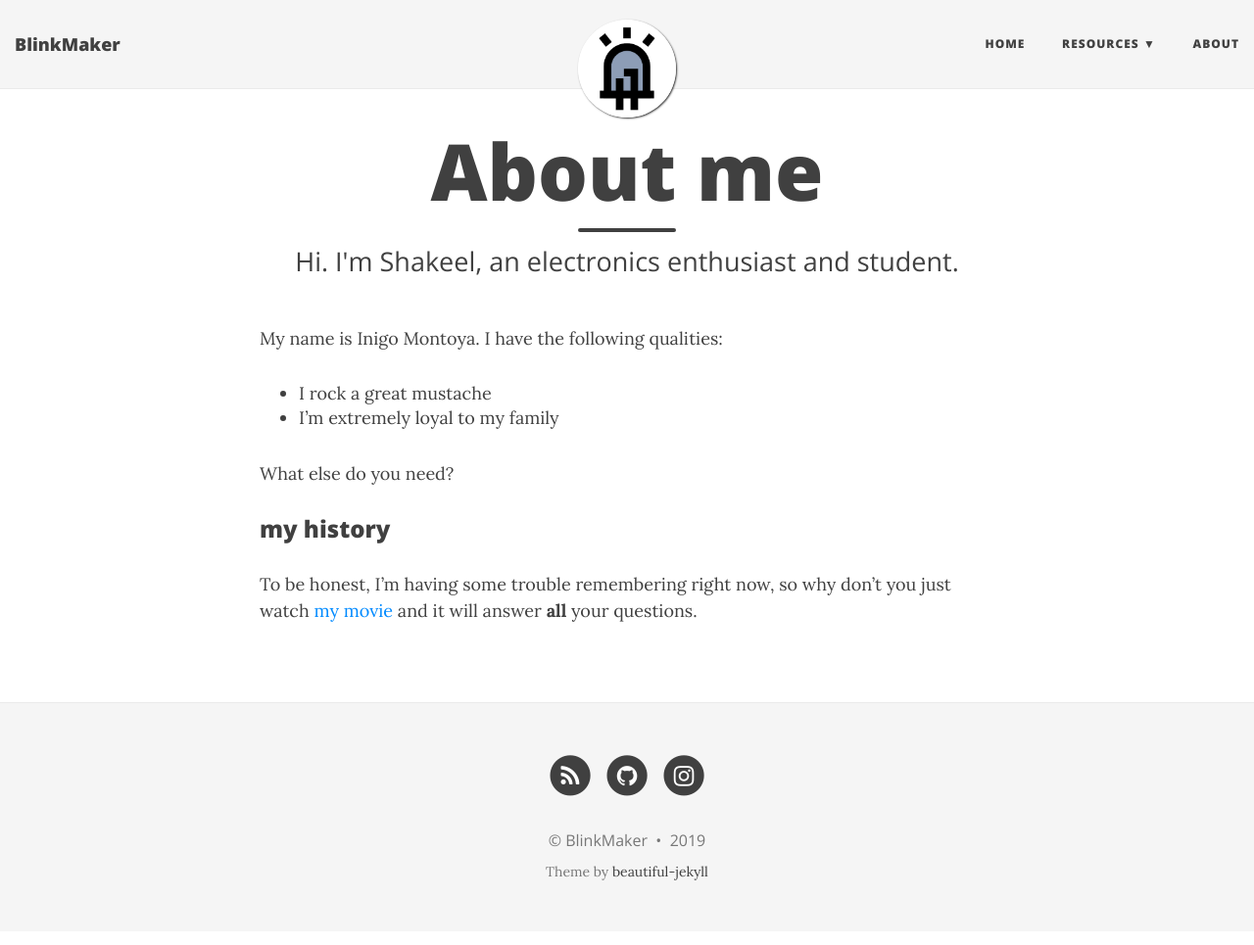
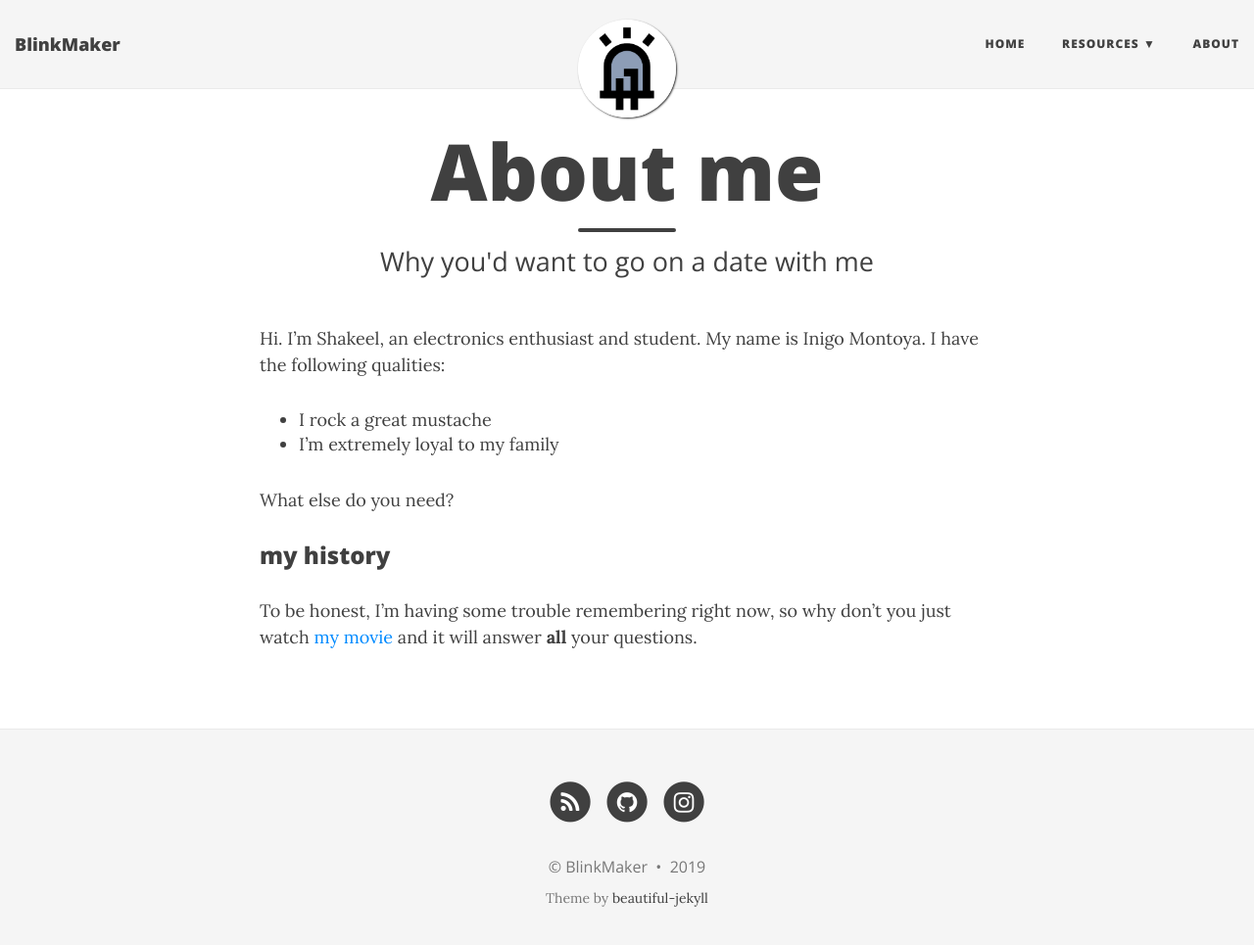
Before and after one commit to blinkmaker/blinkmaker.github.io, a Jekyll site: the page built from aboutme.md, in a window 1280 px wide and 978 px high. Shown: the top 965 px of the window at 98% size. Built offline with Jekyll 4.4.1, drawn with Linux system fonts in a browser that asks for light colours; nearby versions of some CDN libraries.

Commit message:
Update aboutme.md

```diff
--- a/aboutme.md
+++ b/aboutme.md
@@ -1,10 +1,10 @@
 ---
 layout: page
 title: About me
-subtitle: Hi. I'm Shakeel, an electronics enthusiast and student.
-
+subtitle: Why you'd want to go on a date with me
 ---
 
+Hi. I'm Shakeel, an electronics enthusiast and student.
 My name is Inigo Montoya. I have the following qualities:
 
 - I rock a great mustache
```
